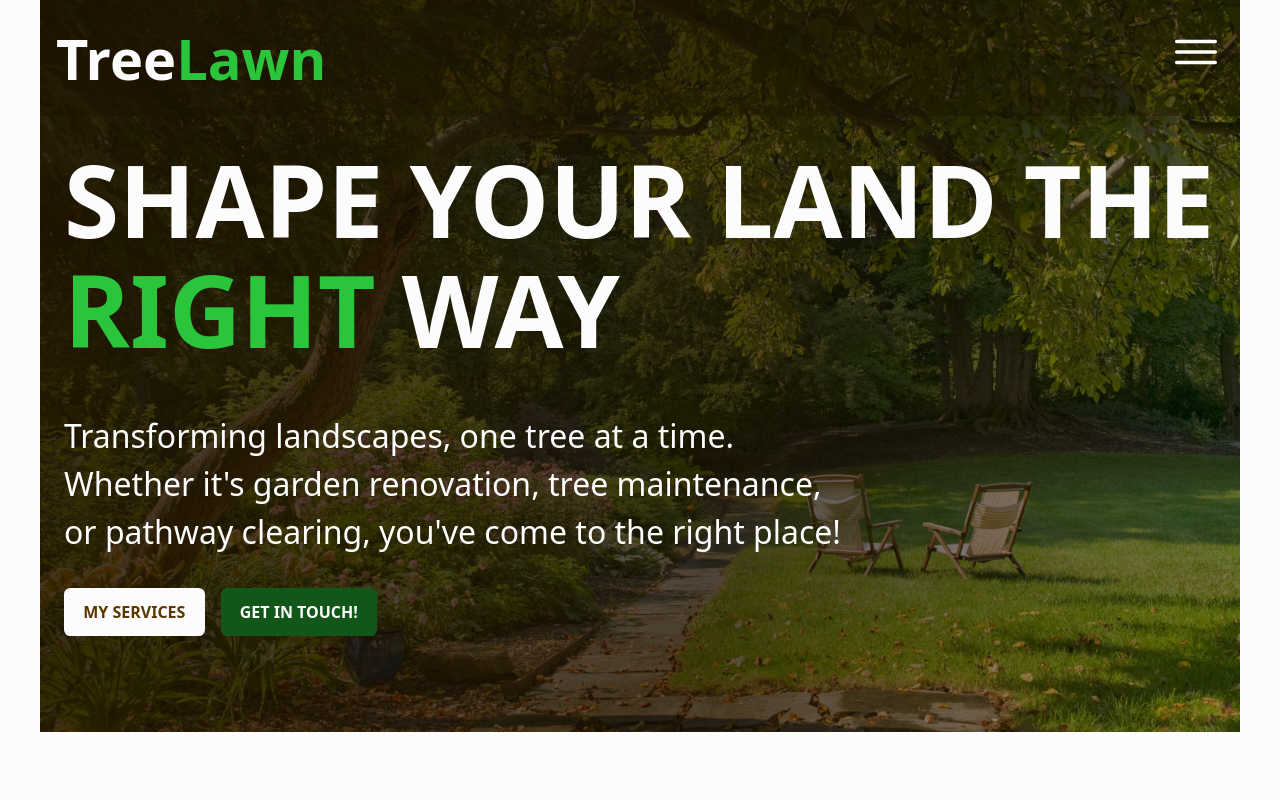
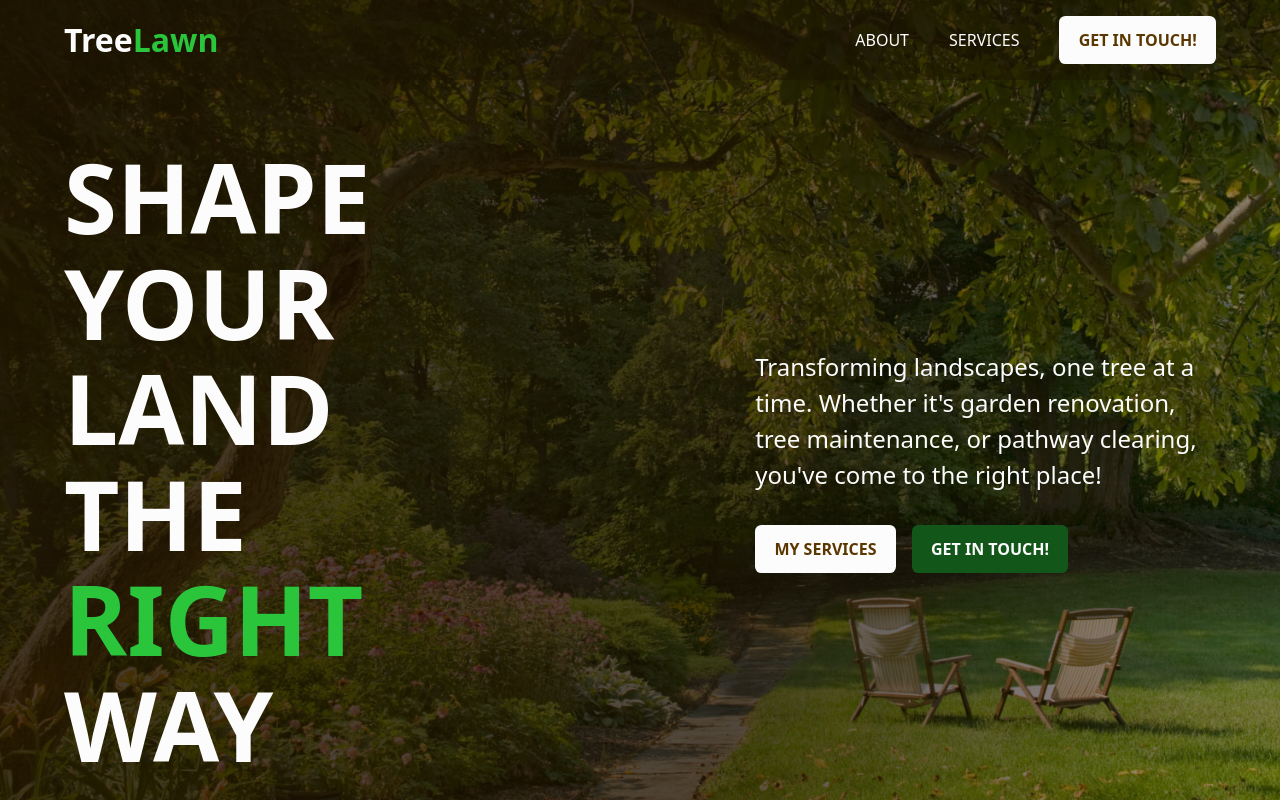
Before and after one commit to KramYengir/treelawn, a React (Vite) app: page / in a window 1280 px wide. Shown: the top 800 px of the page. Built offline with nearby package versions, Linux system fonts and the light colour scheme; a web font is replaced by a local one.

Commit message:
style header & hero for desktop

```diff
--- a/src/components/Header/Header.css
+++ b/src/components/Header/Header.css
@@ -36,7 +36,7 @@ header nav button {
   border: none;
 }
 
-header nav ul {
+header nav ul.mobile {
   position: fixed;
   inset: 0;
   z-index: 100;
@@ -53,9 +53,42 @@ header nav ul {
   background-color: var(--clr-primary);
 }
 
-header nav ul li a {
+header nav ul.mobile li a {
   font-size: var(--fs-700);
   font-weight: 600;
 
   color: var(--clr-light);
 }
+
+/** DESKTOPS **/
+
+@media (min-width: 60rem) {
+  /** hide mobile menu & button **/
+  header nav button {
+    display: none;
+  }
+  header nav ul.mobile {
+    display: none;
+  }
+  /*******************************/
+  header {
+    padding-inline: 5vw;
+  }
+
+  header nav ul {
+    display: flex;
+    align-items: center;
+    gap: 2.5rem;
+
+    & li a {
+      text-transform: uppercase;
+      font-weight: 500;
+      color: var(--clr-light);
+    }
+
+    & li a:hover,
+    & li a:focus-visible {
+      color: var(--clr-primary-accent);
+    }
+  }
+}
--- a/src/components/Header/Header.jsx
+++ b/src/components/Header/Header.jsx
@@ -17,6 +17,19 @@ const Header = () => {
             Tree<span>Lawn</span>
           </h1>
         </div>
+        <ul className="desktop">
+          <li>
+            <a href="#about">About</a>
+          </li>
+          <li>
+            <a href="#services">Services</a>
+          </li>
+          <li>
+            <a href="#contact" className="btn">
+              Get in Touch!
+            </a>
+          </li>
+        </ul>
         <button onClick={() => setIsOpen(!isOpen)} aria-expanded={isOpen}>
           {isOpen ? <IoIosClose /> : <IoIosMenu />}
         </button>
--- a/src/components/Hero/Hero.css
+++ b/src/components/Hero/Hero.css
@@ -36,3 +36,23 @@ section.hero {
   display: flex;
   gap: 1rem;
 }
+
+/** DESKTOPS **/
+
+@media (min-width: 60rem) {
+  section.hero {
+    display: flex;
+    justify-content: space-between;
+    align-items: center;
+
+    padding-inline: 5vw;
+  }
+
+  .hero h2,
+  .hero .cta {
+    max-width: 40%;
+  }
+
+  .hero .cta {
+  }
+}
--- a/src/index.css
+++ b/src/index.css
@@ -35,10 +35,10 @@
 @media (min-width: 40rem) {
   :root {
     --fs-800: 5rem;
-    --fs-750: 2.8rem;
-    --fs-700: 2.5rem;
-    --fs-600: 1.5rem;
-    --fs-500: 1.25rem;
+    --fs-750: 2.25rem;
+    --fs-700: 2rem;
+    --fs-600: 1.25rem;
+    --fs-500: 1.125rem;
     --fs-400: 1rem;
     --fs-300: 0.9275rem;
     --fs-200: 0.8rem;
@@ -49,11 +49,10 @@
 @media (min-width: 60rem) {
   :root {
     --fs-900: clamp(5rem, 10vw + 1rem, 9.375rem);
-    --fs-800: 6.25rem;
-    --fs-750: 3.8rem;
-    --fs-700: 3.5rem;
-    --fs-600: 2rem;
-    --fs-500: 1.75rem;
+    --fs-800: 6rem;
+    --fs-750: 3rem;
+    --fs-600: 1.5rem;
+    --fs-500: 1.25rem;
     --fs-400: 1.125rem;
     --fs-300: 1rem;
     --fs-200: 0.875rem;
@@ -103,7 +102,7 @@ h2 {
 }
 
 .container {
-  max-width: 1200px;
+  max-width: 1600px;
   margin-inline: auto;
 }
 
```
